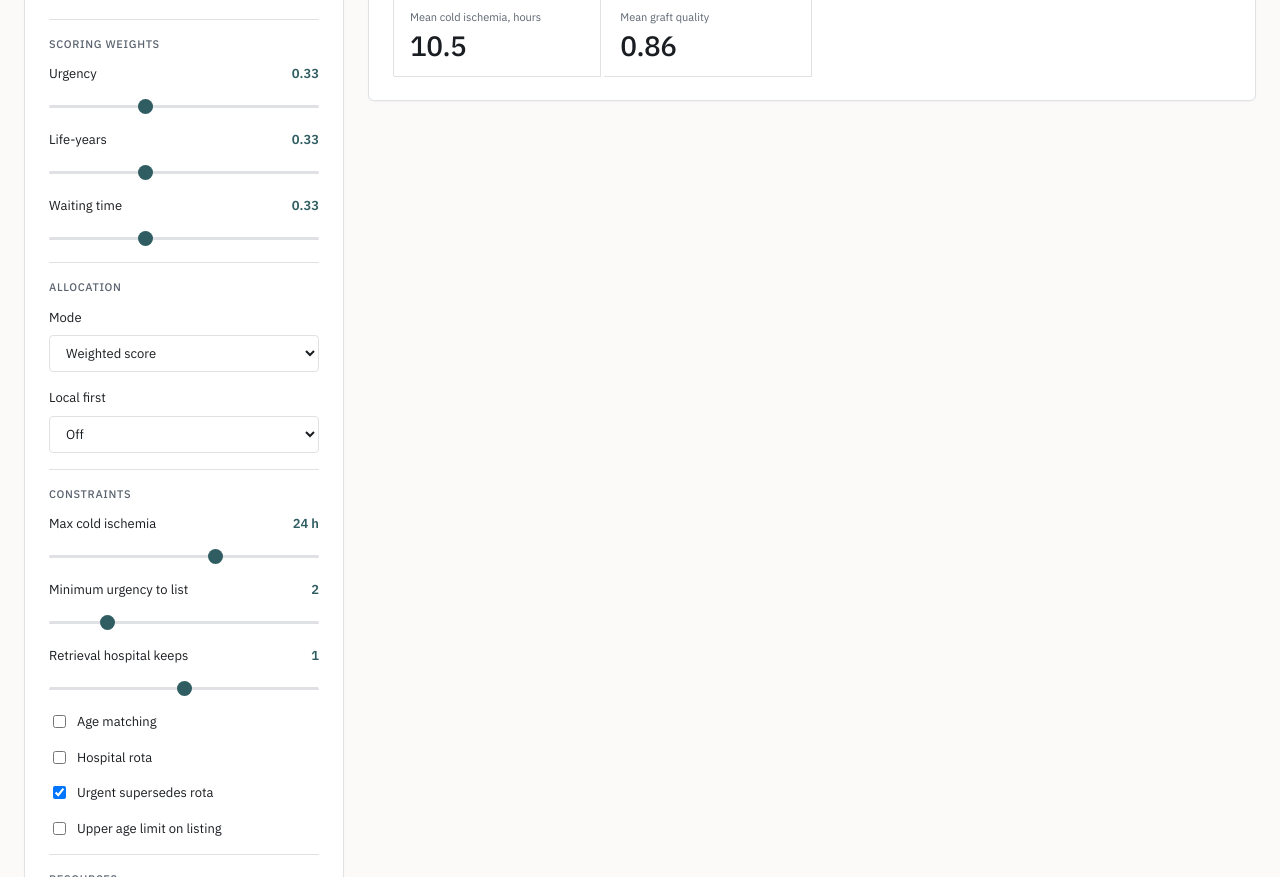
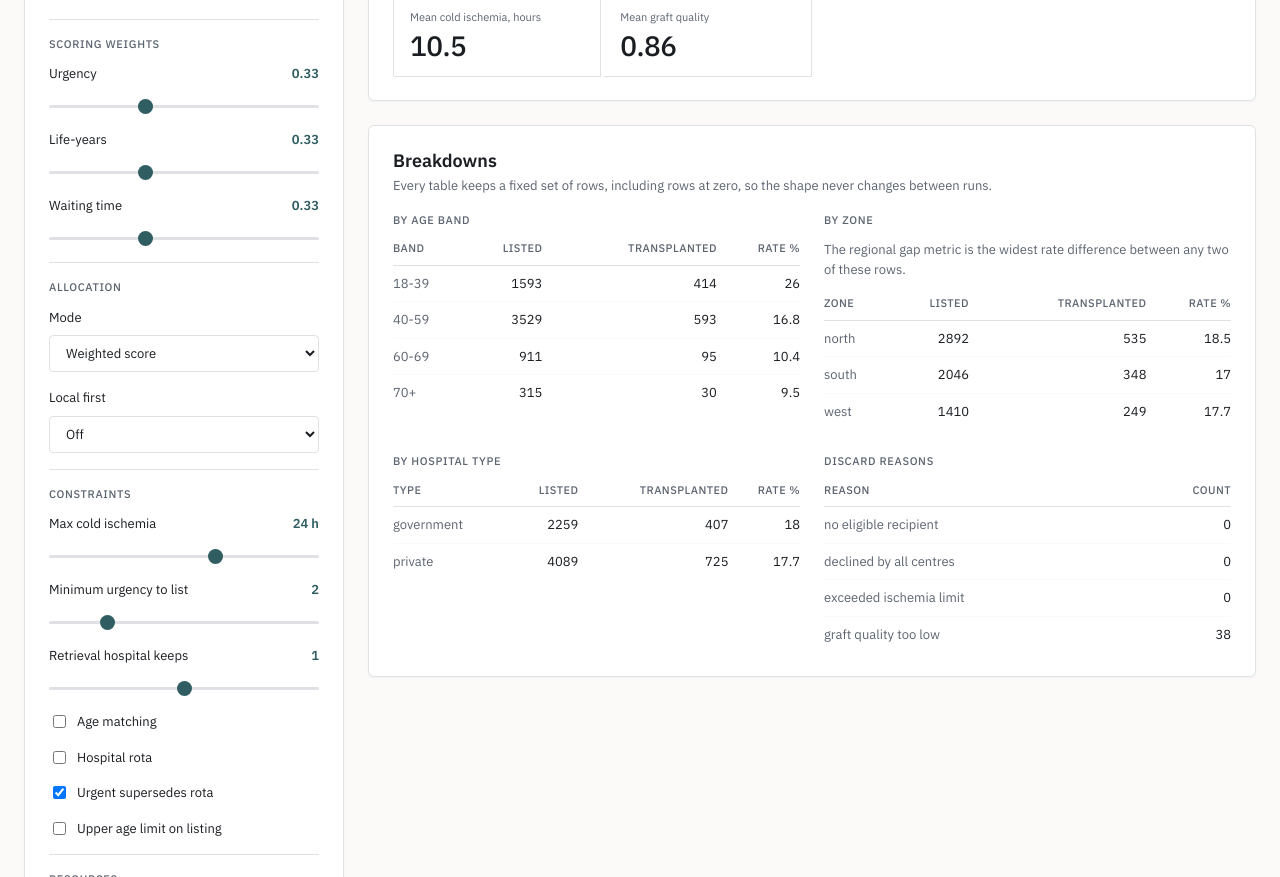
Before and after one commit to K-RANGARAJAN/Allocate, a React (Vite) app: page / in a window 1280 px wide. Shown: the part 400-1277 px from the top of the page. Built offline with nearby package versions, Linux system fonts and the light colour scheme.

Commit message:
Added the hospital type and discard tables

```diff
--- a/src/ui/App.tsx
+++ b/src/ui/App.tsx
@@ -1,3 +1,4 @@
+import { BreakdownTables } from "./components/BreakdownTables";
 import { ControlsPanel } from "./components/ControlsPanel";
 import { MetricGrid } from "./components/MetricGrid";
 import { PresetButtons } from "./components/PresetButtons";
@@ -12,12 +13,24 @@ export function App() {
   }
 
   let results = null;
+  let tables = null;
   if (run.outcome !== null) {
     results = (
       <section className="panel">
         <h2 className="panel-title">Outcome</h2>
         <p className="panel-note">{status}</p>
         <MetricGrid metrics={run.outcome.metrics} stale={run.running} />
+      </section>
+    );
+
+    tables = (
+      <section className="panel">
+        <h2 className="panel-title">Breakdowns</h2>
+        <p className="panel-note">
+          Every table keeps a fixed set of rows, including rows at zero, so the
+          shape never changes between runs.
+        </p>
+        <BreakdownTables breakdowns={run.outcome.breakdowns} />
       </section>
     );
   }
@@ -53,6 +66,7 @@ export function App() {
         <div className="stack">
           {placeholder}
           {results}
+          {tables}
         </div>
       </div>
     </div>
--- a/src/ui/components/BreakdownTables.tsx
+++ b/src/ui/components/BreakdownTables.tsx
@@ -68,6 +68,54 @@ export function BreakdownTables(props: BreakdownTablesProps) {
           </tbody>
         </table>
       </div>
+
+      <div className="table-block">
+        <span className="label">By hospital type</span>
+        <table className="data-table">
+          <thead>
+            <tr>
+              <th>Type</th>
+              <th>Listed</th>
+              <th>Transplanted</th>
+              <th>Rate %</th>
+            </tr>
+          </thead>
+          <tbody>
+            {b.byHospitalType.map((row) => {
+              return (
+                <tr key={row.hospitalType}>
+                  <td>{row.hospitalType}</td>
+                  <td>{row.listed}</td>
+                  <td>{row.transplanted}</td>
+                  <td>{row.ratePct}</td>
+                </tr>
+              );
+            })}
+          </tbody>
+        </table>
+      </div>
+
+      <div className="table-block">
+        <span className="label">Discard reasons</span>
+        <table className="data-table">
+          <thead>
+            <tr>
+              <th>Reason</th>
+              <th>Count</th>
+            </tr>
+          </thead>
+          <tbody>
+            {b.discardReasons.map((row) => {
+              return (
+                <tr key={row.reason}>
+                  <td>{row.reason}</td>
+                  <td>{row.count}</td>
+                </tr>
+              );
+            })}
+          </tbody>
+        </table>
+      </div>
     </div>
   );
 }
```
Also changed, not shown: 1 other file (tests, documents, lock files or other folders).
